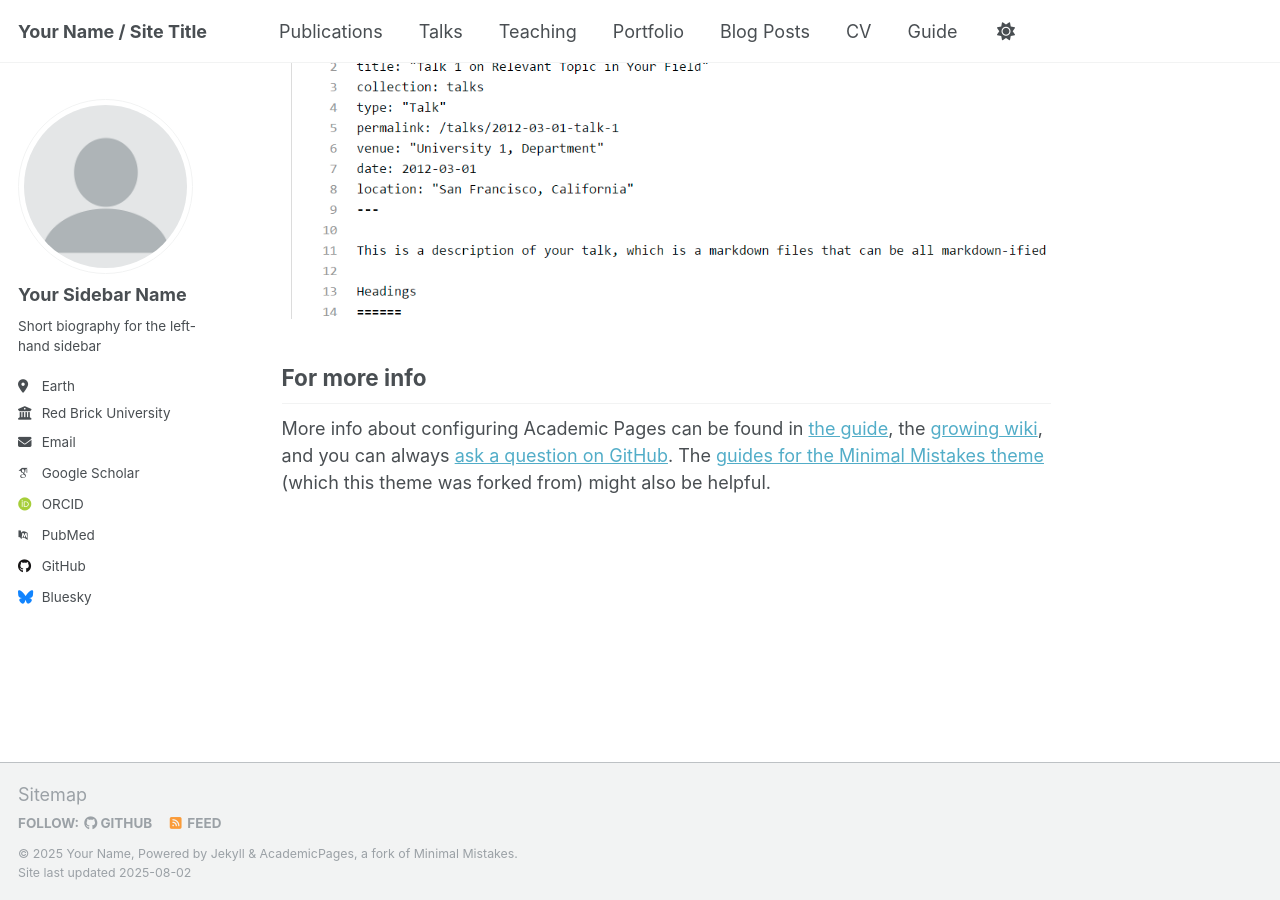
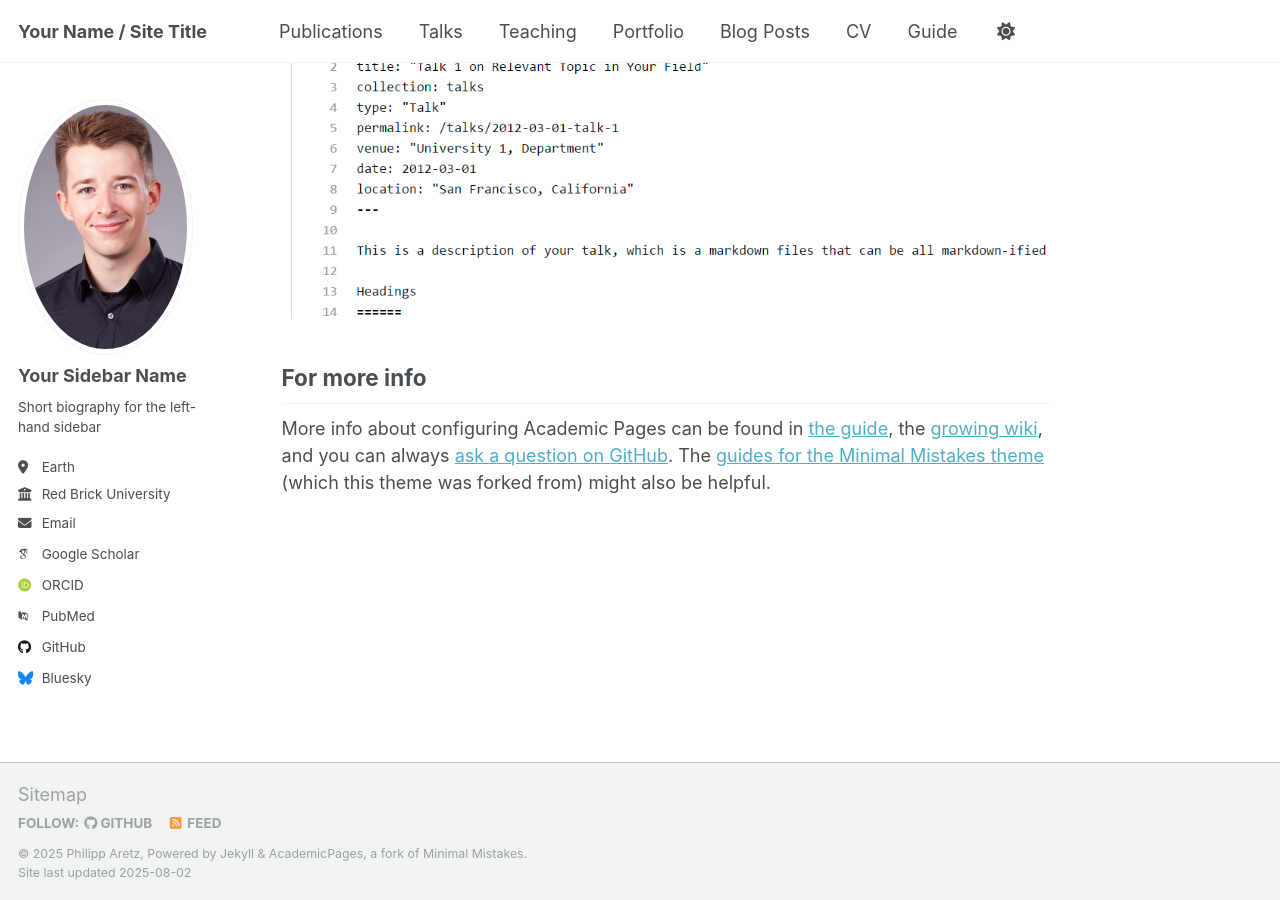
Before and after one commit to philaretz/philaretz.github.io, a Jekyll site: the page built from _pages/about.md, in a window 1280 px wide and 900 px high, scrolled down 2880 px. Built offline with Jekyll 4.4.1, drawn with Linux system fonts in a browser that asks for light colours; some web fonts are replaced; a script that is not in the unit is left out.

Commit message:
Added a picture

```diff
--- a/_config.yml
+++ b/_config.yml
@@ -11,18 +11,18 @@
 site_theme               : "default"
 title                    : "Your Name / Site Title"
 title_separator          : "-"
-name                     : &name "Your Name"
-description              : &description "personal description"
-url                      : https://academicpages.github.io # the base hostname & protocol for your site e.g. "https://[your GitHub username].github.io" or if you already have some other page hosted on Github then use "https://[your GitHub username].github.io/[Your Repo Name]"
+name                     : &name "Philipp Aretz"
+description              : &description "Hi, I am Philipp - a first year PhD student at MIT working on QCD to understand the very fundamentals of what everything is made of."
+url                      : https://philaretz.github.io # the base hostname & protocol for your site e.g. "https://[your GitHub username].github.io" or if you already have some other page hosted on Github then use "https://[your GitHub username].github.io/[Your Repo Name]"
 baseurl                  : "" # the subpath of your site, e.g. "/blog"
-repository               : "academicpages/academicpages.github.io"
+repository               : "philaretz/philaretz.github.io"
 
 # Site Author - The following control what appear as part of the author content on the side bar.
 #               If a field is blank the icon and link will not appear, otherwise it will be shown.
 #               Additional customization can be done by editing /_includes/author-profile.html
 author:
   # Biographic information
-  avatar           : "profile.png"
+  avatar           : "Headshot.jpg"
   name             : "Your Sidebar Name"
   pronouns         : # example: "she/her"
   bio              : "Short biography for the left-hand sidebar"
```
Also changed, not shown: images/Headshot.jpg (added), 1 other file.
